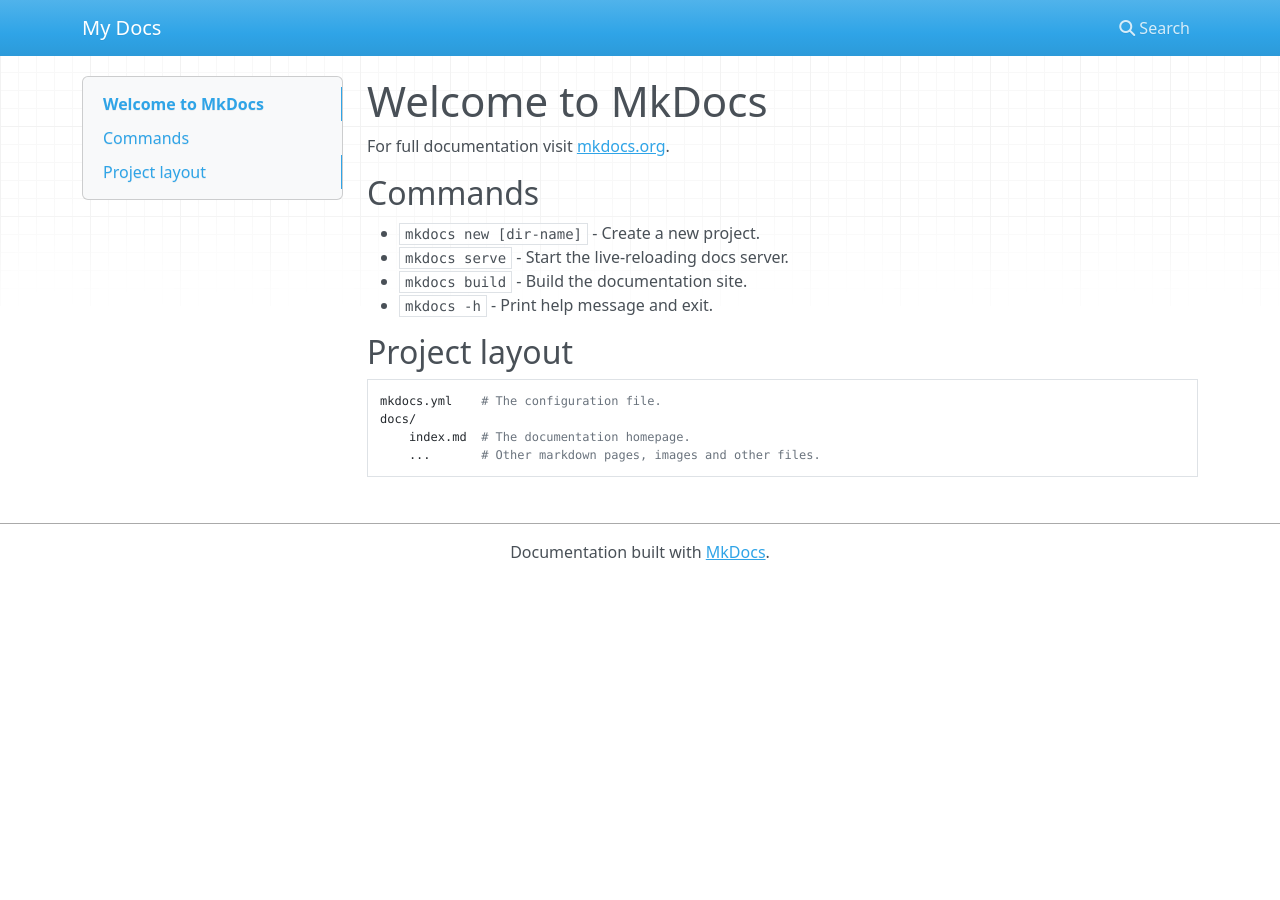
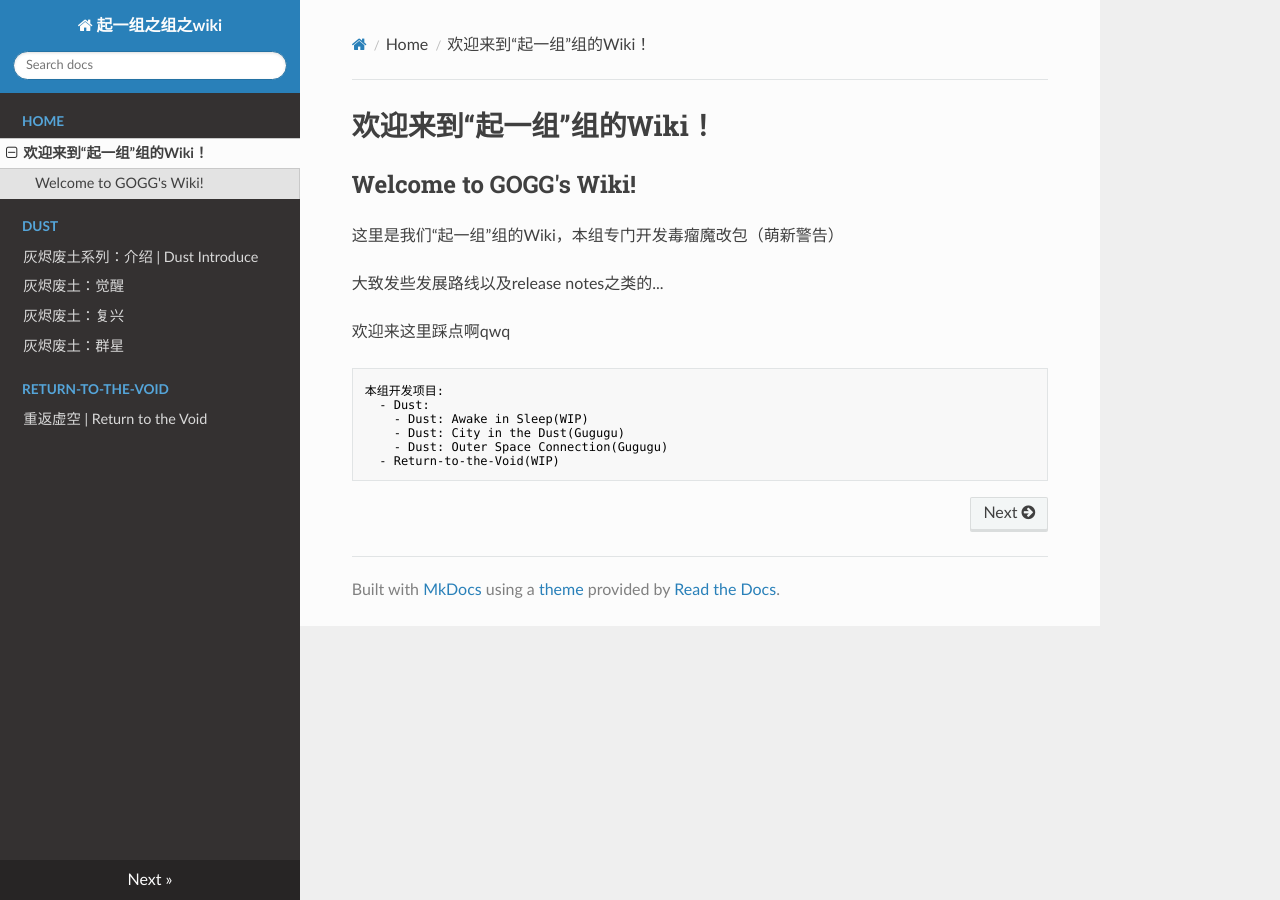
Before and after one commit to JellyGoat/gogg-wiki, an MkDocs documentation site: the page built from docs/index.md, in a window 1280 px wide. Built offline with MkDocs 1.6.1, drawn with Linux system fonts in a browser that asks for light colours; nearby versions of some CDN libraries.

Commit message:
initialize wiki and some pages

````diff
--- /dev/null
+++ b/docs/dust-wiki/dust-awake.md
@@ -0,0 +1,3 @@
+# 灰烬废土：觉醒
+
+# Dust: Awake in the Dust
--- /dev/null
+++ b/docs/dust-wiki/dust-city.md
@@ -0,0 +1,3 @@
+# 灰烬废土：复兴
+
+# Dust: City in the Dust
--- /dev/null
+++ b/docs/dust-wiki/dust-space.md
@@ -0,0 +1,3 @@
+# 灰烬废土：群星
+
+# Dust: Outer Space Connection
--- /dev/null
+++ b/docs/dust.md
@@ -0,0 +1,25 @@
+# 灰烬废土系列：介绍 | Dust Introduce
+
+本系列魔改包较为轻量，套娃较多，总体休闲。
+衷心祝愿你书写自己在灰烬废土的传说。
+
+## 灰烬废土：觉醒 | Dust: Awake in the Dust
+
+```text
+你醒来，来自废土。
+你环望，尽是灰烬。
+尘代土职，百草尽枯，尘掩往事，尽是废土。
+-- 《灰烬废土：觉醒》
+```
+
+Working Progress: WIP(Stage One 15%)
+
+[Wiki](dust-wiki/dust-awake.md)
+
+## 灰烬废土：复兴 | Dust: City in the Dust
+
+尚未开坑
+
+## 灰烬废土：群星 | Dust: Outer Space Connection
+
+尚未开坑
--- a/docs/index.md
+++ b/docs/index.md
@@ -1,17 +1,17 @@
-# Welcome to MkDocs
+# 欢迎来到“起一组”组的Wiki！
 
-For full documentation visit [mkdocs.org](https://www.mkdocs.org).
+## Welcome to GOGG's Wiki!
 
-## Commands
+这里是我们“起一组”组的Wiki，本组专门开发毒瘤魔改包（萌新警告）
 
-* `mkdocs new [dir-name]` - Create a new project.
-* `mkdocs serve` - Start the live-reloading docs server.
-* `mkdocs build` - Build the documentation site.
-* `mkdocs -h` - Print help message and exit.
+大致发些发展路线以及release notes之类的...
 
-## Project layout
-
-    mkdocs.yml    # The configuration file.
-    docs/
-        index.md  # The documentation homepage.
-        ...       # Other markdown pages, images and other files.
+欢迎来这里踩点啊qwq
+```text
+本组开发项目:
+  - Dust:
+    - Dust: Awake in Sleep(WIP)
+    - Dust: City in the Dust(Gugugu)
+    - Dust: Outer Space Connection(Gugugu)
+  - Return-to-the-Void(WIP)
+```
--- /dev/null
+++ b/docs/return-to-the-void.md
@@ -0,0 +1 @@
+# 重返虚空 | Return to the Void
--- a/mkdocs.yml
+++ b/mkdocs.yml
@@ -1 +1,12 @@
-site_name: My Docs
+site_name: 起一组之组之wiki
+nav:
+  - Home:
+    - index.md
+  - Dust:
+    - dust.md
+    - dust-wiki/dust-awake.md
+    - dust-wiki/dust-city.md
+    - dust-wiki/dust-space.md
+  - Return-to-the-Void:
+    - return-to-the-void.md
+theme: readthedocs
````
Also changed, not shown: 1 other file.
